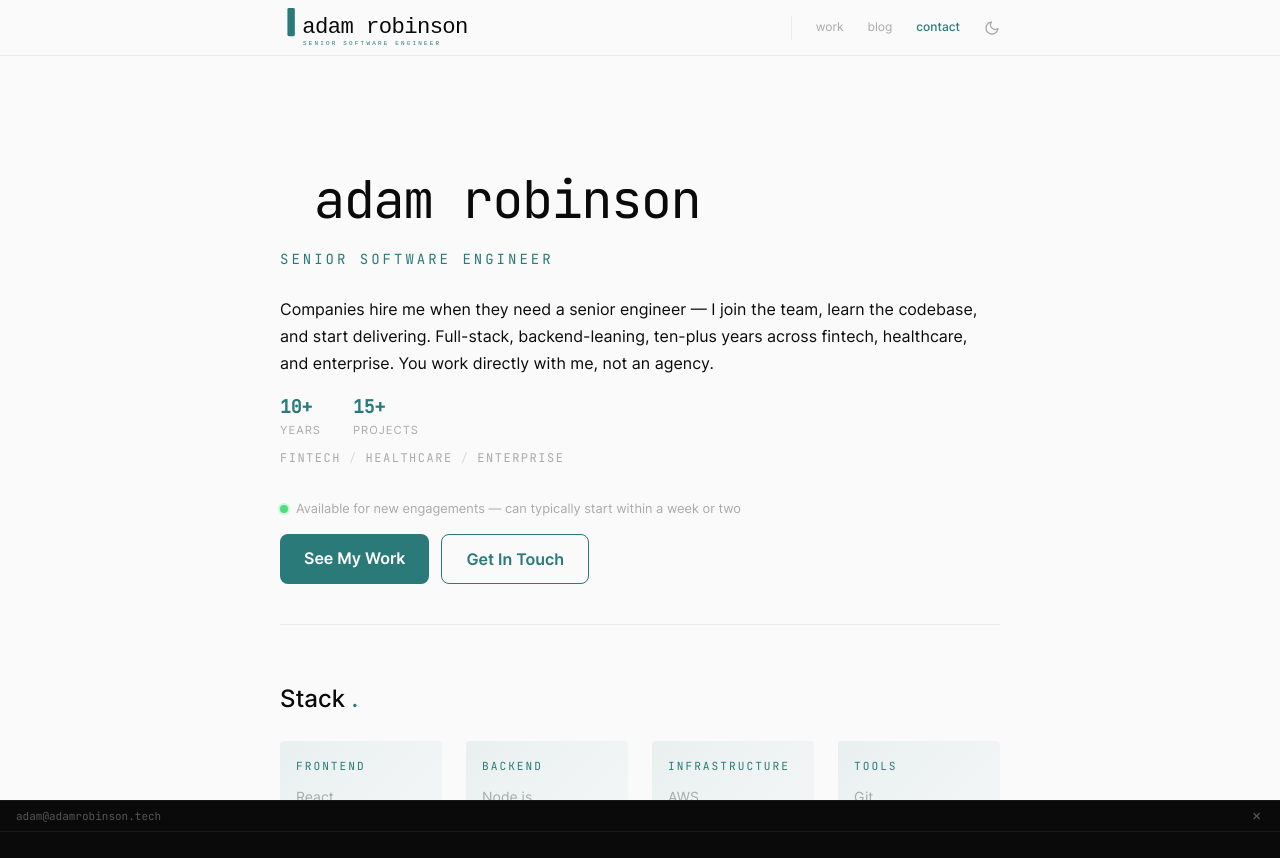
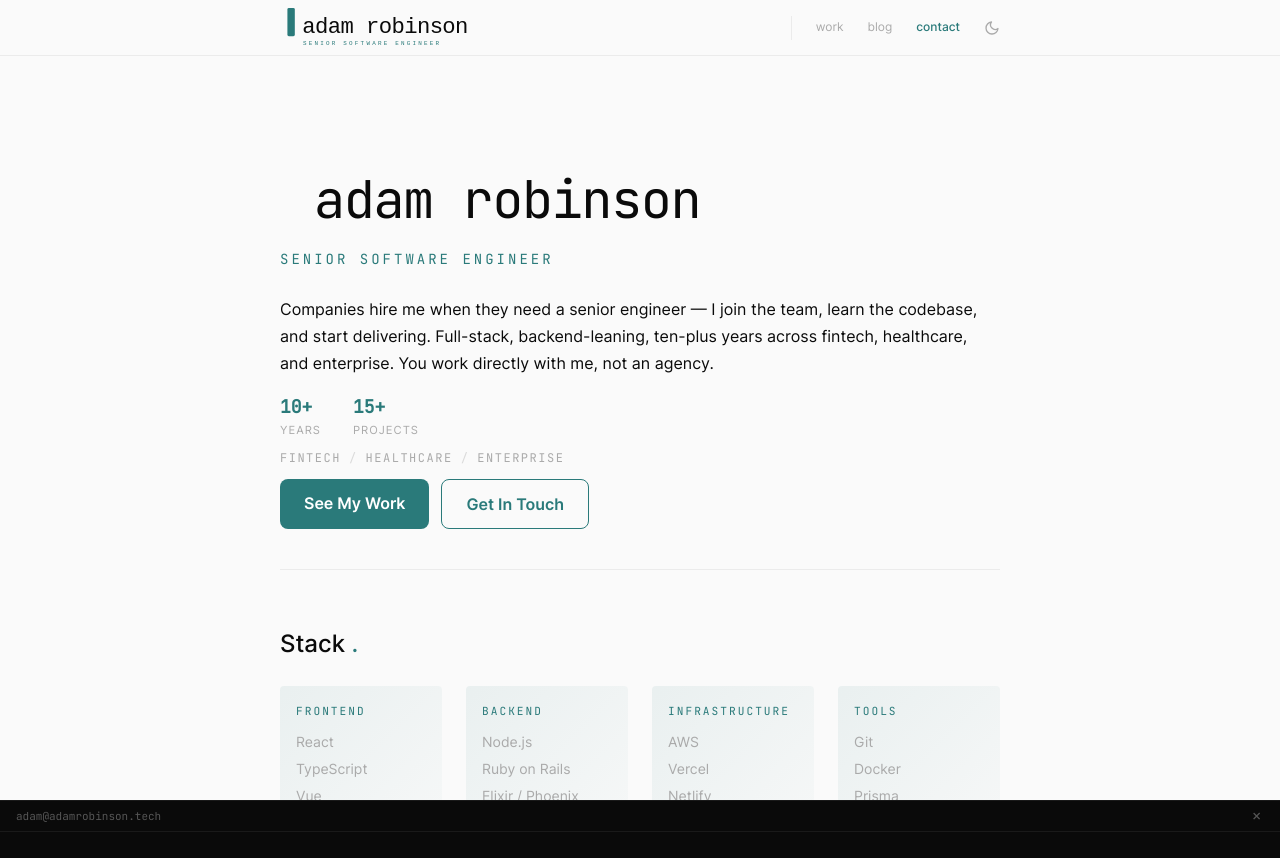
Before and after one commit to aaddaamm/dotcom, a SvelteKit app: page / in a window 1280 px wide. Shown: the top 858 px of the page. Built offline with nearby package versions, Linux system fonts and the light colour scheme.

Commit message:
feat: remove homepage availability badge

```diff
--- a/src/components/hero-section.svelte
+++ b/src/components/hero-section.svelte
@@ -1,6 +1,6 @@
 <script lang="ts">
 	import { trackCTA } from '$lib/analytics';
-	import { availability, homepageMetrics } from '$lib/copy';
+	import { homepageMetrics } from '$lib/copy';
 </script>
 
 <!-- Hero -->
@@ -34,13 +34,6 @@
 			{/each}
 		</div>
 	</div>
-
-	{#if availability.available}
-		<div class="availability-badge mt-6 mb-1">
-			<span class="availability-dot" aria-hidden="true"></span>
-			<span>{availability.label}</span>
-		</div>
-	{/if}
 
 	<div class="flex flex-col sm:flex-row gap-3 mt-3">
 		<a href="/work" class="btn-primary text-center" onclick={() => trackCTA('See My Work', 'hero')}>
@@ -134,21 +127,4 @@
 	.industry-tag {
 		color: var(--color-muted);
 	}
-
-	.availability-badge {
-		display: inline-flex;
-		align-items: center;
-		gap: 8px;
-		font-size: 0.8rem;
-		color: var(--color-muted);
-	}
-
-	.availability-dot {
-		width: 8px;
-		height: 8px;
-		border-radius: 50%;
-		background-color: var(--color-available);
-		flex-shrink: 0;
-		box-shadow: 0 0 0 2px color-mix(in srgb, var(--color-available) 25%, transparent);
-	}
 </style>
--- a/src/lib/copy.ts
+++ b/src/lib/copy.ts
@@ -1,8 +1,3 @@
-export const availability = {
-	available: true,
-	label: 'Available for new engagements — can typically start within a week or two'
-};
-
 export const selectedWork = [
 	{
 		slug: 'icapital',
```
